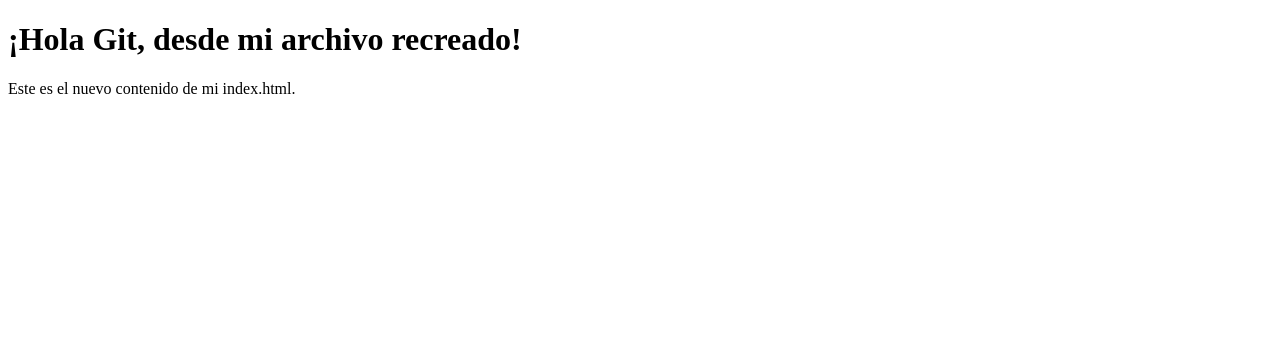
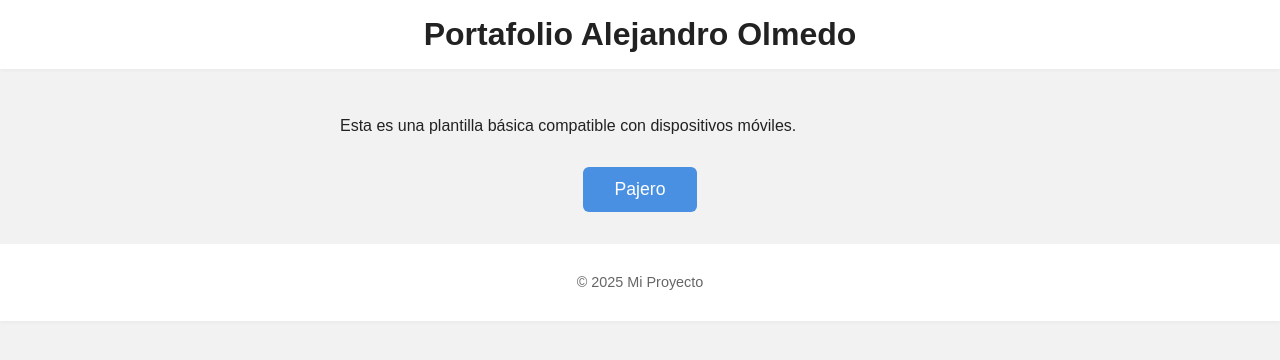
Before and after one commit to aolmedo910/mi-primer-repo, a plain HTML site: page index.html in a window 1280 px wide. Drawn offline with Linux system fonts and the light colour scheme.

Commit message:
prueba de abuso de copilot, y algunos snippets de emmet

```diff
--- a/index.html
+++ b/index.html
@@ -3,10 +3,28 @@
 <head>
     <meta charset="UTF-8">
     <meta name="viewport" content="width=device-width, initial-scale=1.0">
-    <title>Mi Sitio Web Renovado</title>
+    <title>Mi Página Móvil</title>
+    <link rel="stylesheet" href="styles.css">
+    <meta name="description" content="Portafolio de Alejandro Olmedo. Ejemplo de plantilla móvil.">
+    <meta name="author" content="Alejandro Olmedo">
+    <meta name="keywords" content="portafolio, Alejandro Olmedo, móvil, web, ejemplo">
+    <link rel="icon" href="favicon.ico">
+    <meta property="og:title" content="Portafolio Alejandro Olmedo">
+    <meta property="og:description" content="Ejemplo de plantilla móvil para portafolio.">
+    <meta property="og:type" content="website">
+    <meta property="og:image" content="ruta/a/imagen.jpg">
 </head>
 <body>
-    <h1>¡Hola Git, desde mi archivo recreado!</h1>
-    <p>Este es el nuevo contenido de mi index.html.</p>
+    <header>
+        <h1>Portafolio Alejandro Olmedo</h1>
+    </header>
+    <main>
+        <p>Esta es una plantilla básica compatible con dispositivos móviles.</p>
+        <button id="btn-pajero">Pajero</button>
+    </main>
+    <footer>
+        <p>&copy; 2025 Mi Proyecto</p>
+    </footer>
+    <script src="script.js"></script>
 </body>
 </html>
--- /dev/null
+++ b/script.js
@@ -0,0 +1,8 @@
+document.addEventListener('DOMContentLoaded', function() {
+    const btn = document.getElementById('btn-pajero');
+    if (btn) {
+        btn.addEventListener('click', function() {
+            alert('Cero Pajeros Detectados');
+        });
+    }
+});
--- /dev/null
+++ b/styles.css
@@ -0,0 +1,47 @@
+body {
+    font-family: Arial, Helvetica, sans-serif;
+    background-color: #f2f2f2;
+    margin: 0;
+    padding: 0;
+    color: #222;
+}
+
+header, footer {
+    background-color: #fff;
+    padding: 1rem;
+    text-align: center;
+    box-shadow: 0 2px 4px rgba(0,0,0,0.03);
+}
+
+main {
+    padding: 2rem 1rem;
+    max-width: 600px;
+    margin: 0 auto;
+}
+
+h1 {
+    margin: 0;
+    font-size: 2rem;
+}
+
+footer {
+    font-size: 0.9rem;
+    color: #666;
+}
+
+button#btn-pajero {
+    display: block;
+    margin: 2rem auto 0 auto;
+    padding: 0.75rem 2rem;
+    font-size: 1.1rem;
+    background-color: #4a90e2;
+    color: #fff;
+    border: none;
+    border-radius: 6px;
+    cursor: pointer;
+    transition: background 0.2s;
+}
+
+button#btn-pajero:hover {
+    background-color: #357ab8;
+}
```
